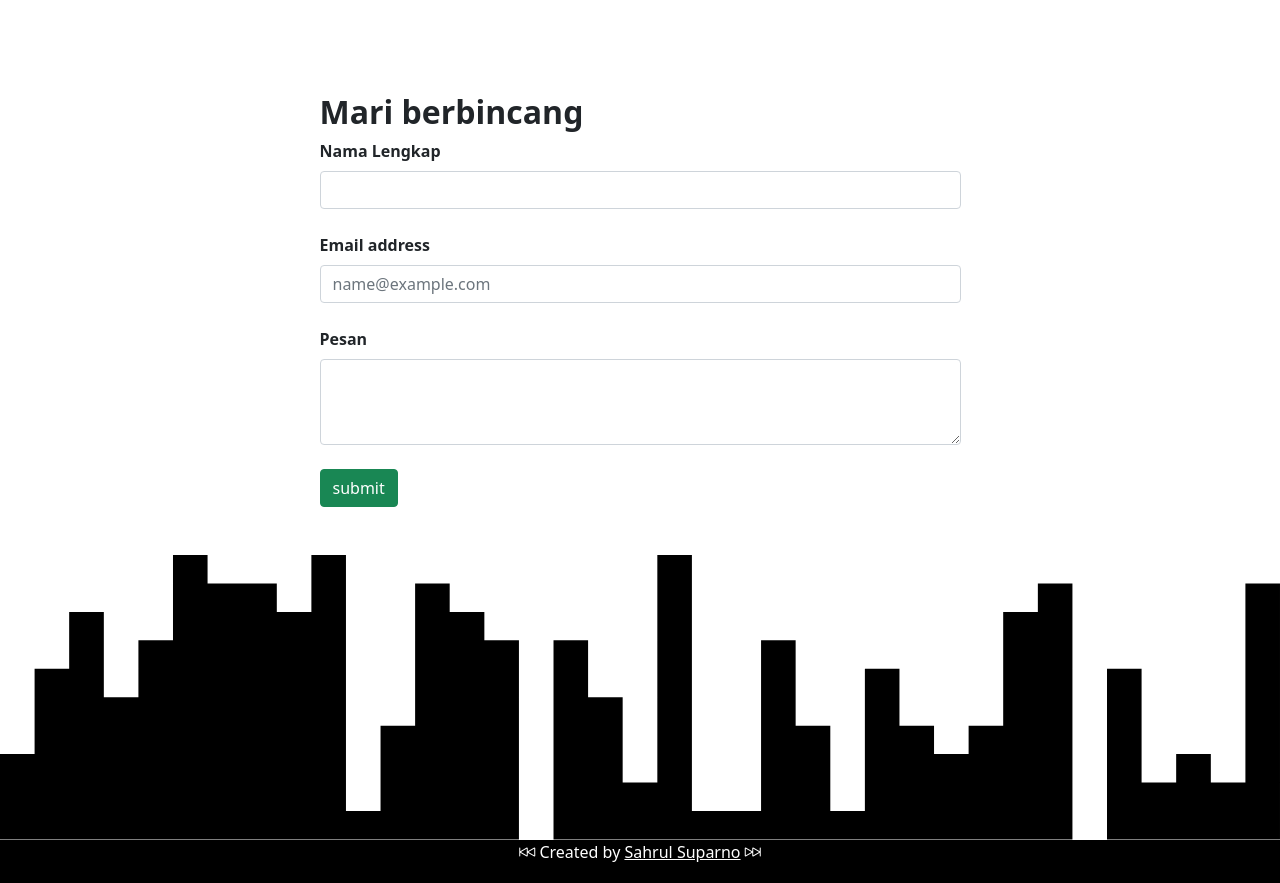
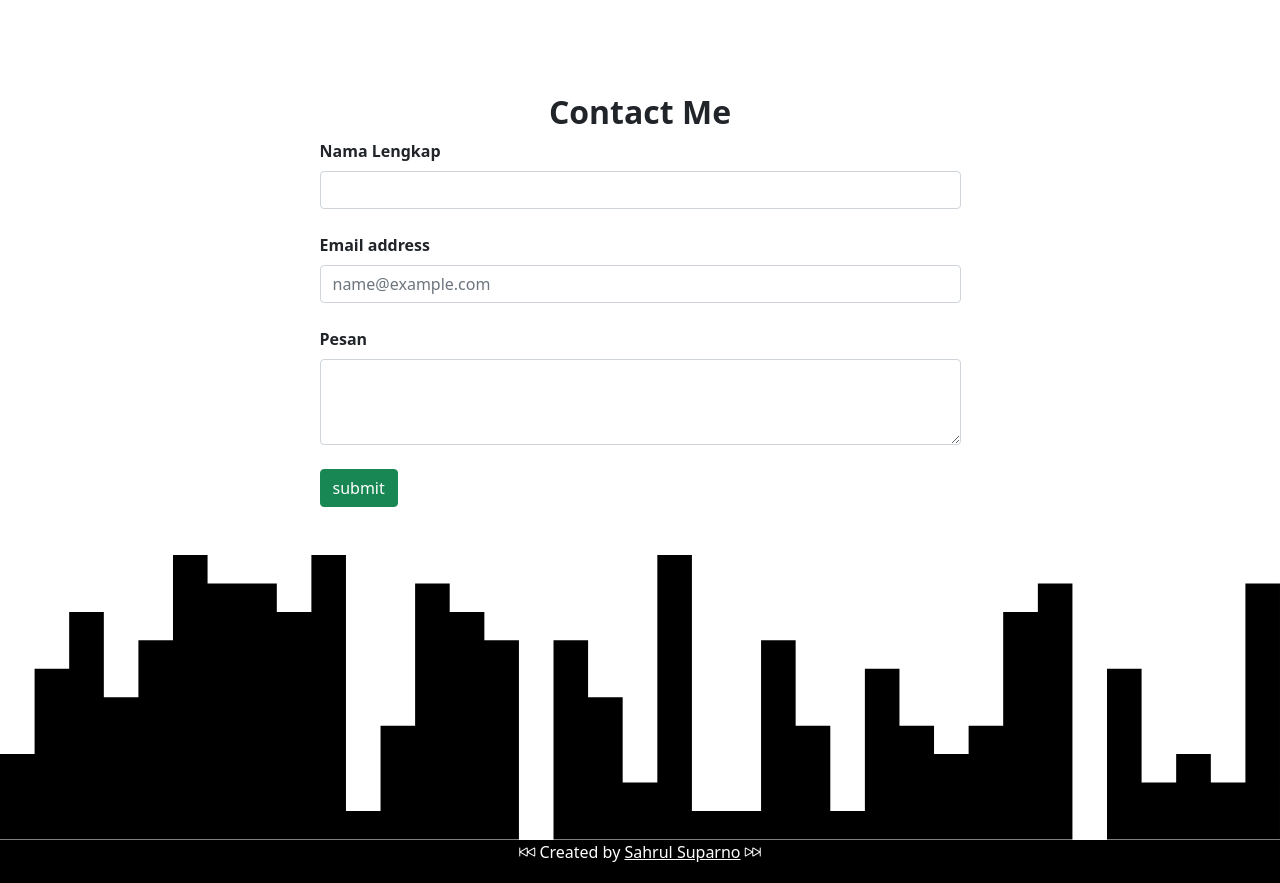
Before and after one commit to sahrul-suparno/portofolio, a plain HTML site: page sahrul-suparno.github.io-main/index.html in a window 1280 px wide. Shown: the part 1944-2827 px from the top of the page. Drawn offline with nearby package versions, Linux system fonts and the light colour scheme.

Commit message:
mengubah tata letak

```diff
--- a/sahrul-suparno.github.io-main/index.html
+++ b/sahrul-suparno.github.io-main/index.html
@@ -122,7 +122,7 @@
       <div class="container mb-5">
         <div class="row d-flex justify-content-center">
           <div class="col-md-7">
-            <h2 class="fw-bold">Mari berbincang</h2>
+            <h2 class="fw-bold text-center">Contact Me</h2>
             <form name="contact-form">
 
               <div class="mb-4">
```
